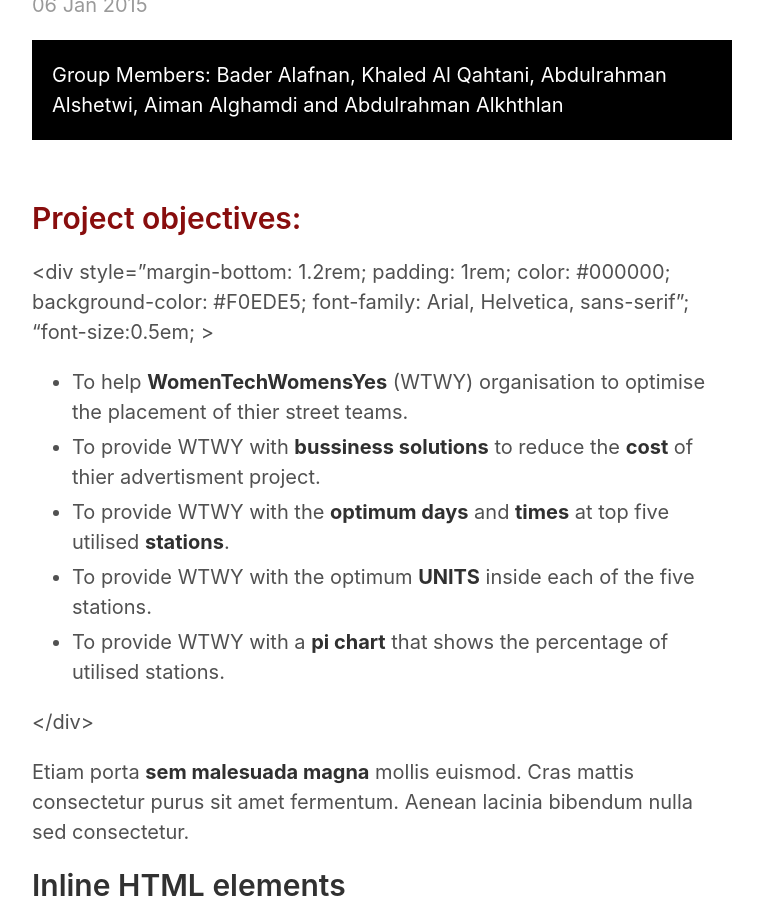
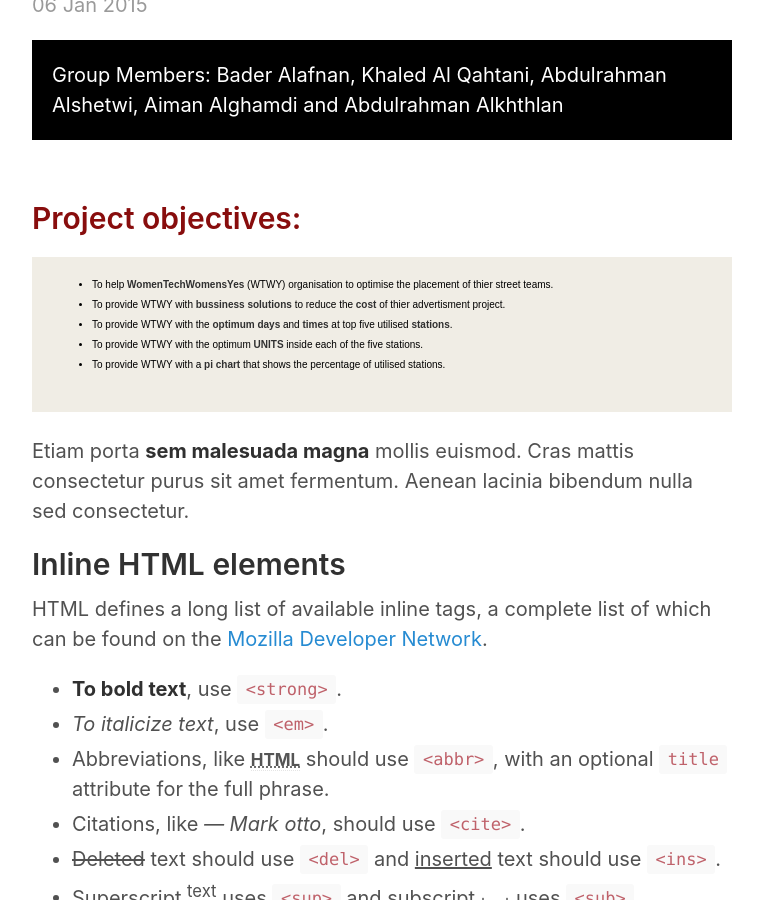
Before and after one commit to alafnan/alafnan.github.io, a Jekyll site: the page built from _posts/2015-01-6-example-content.md, in a window 1280 px wide and 900 px high, scrolled down 273 px. Shown: the whole window, without its empty margins (258-1021 px from the left). Built offline with Jekyll 4.4.1, drawn with Linux system fonts in a browser that asks for light colours.

Commit message:
Update 2015-01-6-example-content.md

```diff
--- a/_posts/2015-01-6-example-content.md
+++ b/_posts/2015-01-6-example-content.md
@@ -10,7 +10,7 @@ Group Members: Bader Alafnan, Khaled Al Qahtani, Abdulrahman Alshetwi, Aiman Alg
 
 <h1 style="font-size:1.5em; color:#880D0D; margin-top: 3rem; margin-bottom: 1rem;">Project objectives:</h1>
 
-<div style="margin-bottom: 1.2rem; padding: 1rem;   color: #000000;   background-color: #F0EDE5; font-family: Arial, Helvetica, sans-serif"; "font-size:0.5em; >
+<div style="margin-bottom: 1.2rem; padding: 1rem;   color: #000000;   background-color: #F0EDE5; font-family: Arial, Helvetica, sans-serif; font-size:0.5em;" >
   <ul>
   <li>To help <strong>WomenTechWomensYes</strong> (WTWY) organisation to optimise the placement of thier street teams.</li>
   <li>To provide WTWY with <strong>bussiness solutions</strong> to reduce the <strong>cost</strong> of thier advertisment project.</li>
```
